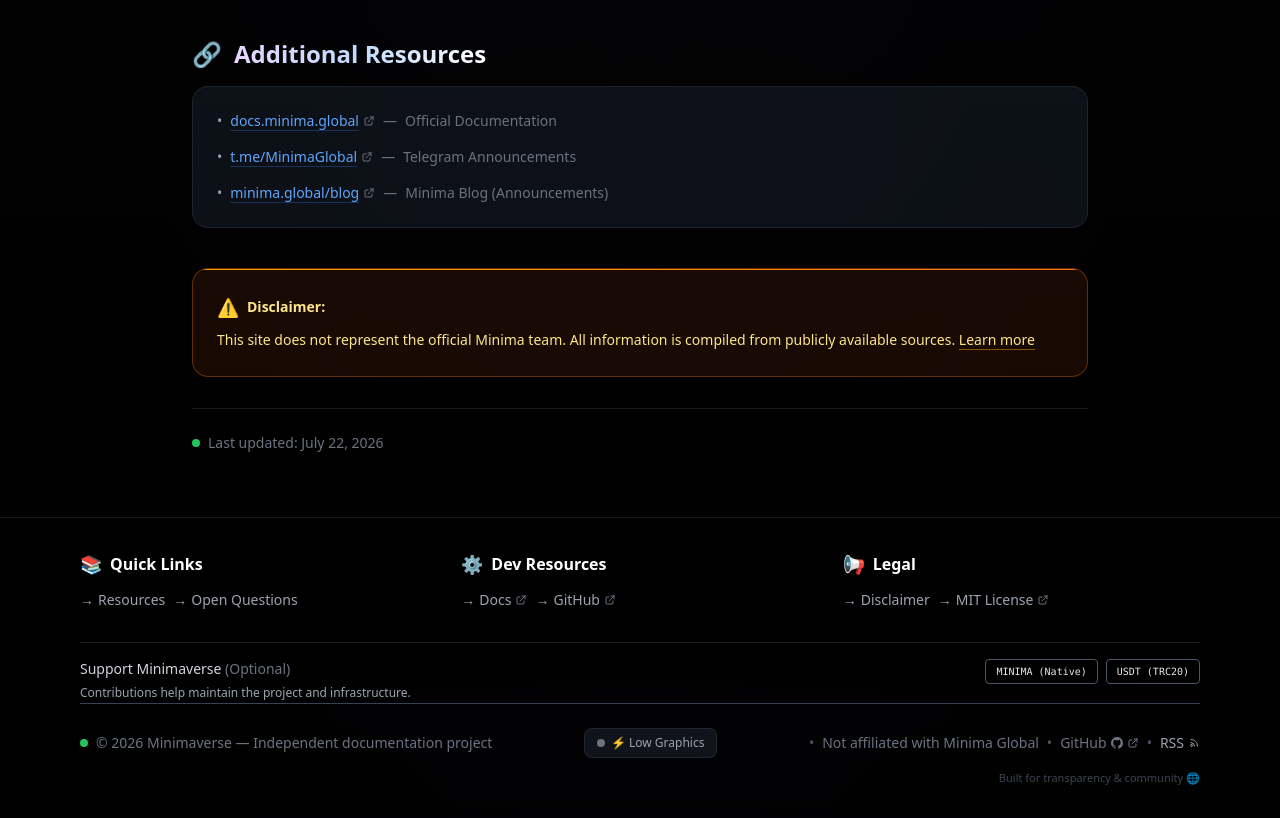
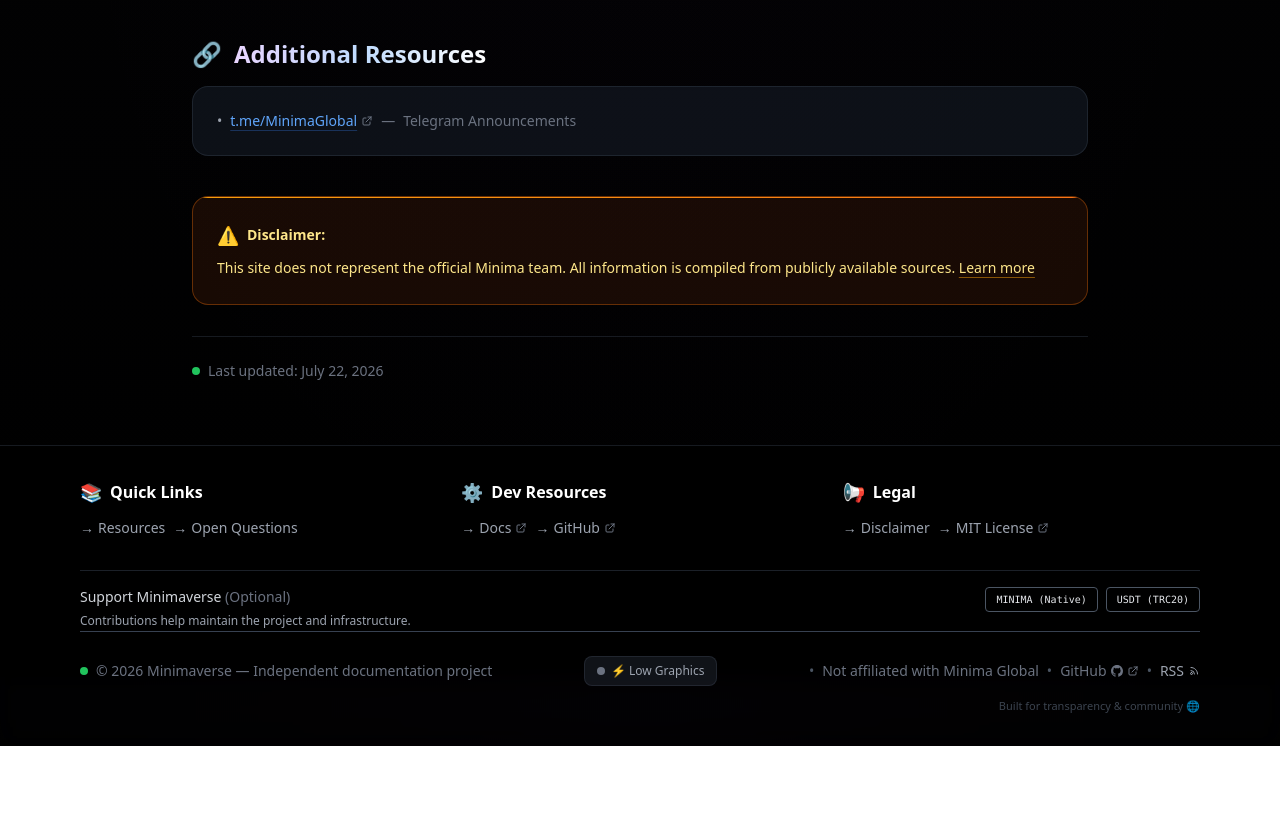
Before and after one commit to KuA1bo/minimaverse-site, a Next.js app: page /open-questions in a window 1280 px wide. Shown: the part 1723-2541 px from the top of the page. After the commit the page ends 2469 px from the top, so only its background shows below. Built offline with nearby package versions, Linux system fonts and the light colour scheme.

Commit message:
polish: remove duplicate links from additional resources

```diff
--- a/src/app/open-questions/page.tsx
+++ b/src/app/open-questions/page.tsx
@@ -309,17 +309,6 @@ export default function OpenQuestionsPage() {
               <li className="flex flex-col gap-1 md:flex-row md:items-center md:gap-2">
                 <span className="text-gray-400 hidden sm:inline">•</span>
                 <ExternalLink
-                  href="https://docs.minima.global"
-                  className="text-blue-400 hover:text-purple-400 underline decoration-blue-500/30 hover:decoration-purple-500/60 underline-offset-4 transition-all duration-300"
-                >
-                  docs.minima.global
-                </ExternalLink>
-                <span className="text-gray-500 text-xs md:text-sm hidden md:inline">—</span>
-                <span className="text-gray-500 text-xs md:text-sm">Official Documentation</span>
-              </li>
-              <li className="flex flex-col gap-1 md:flex-row md:items-center md:gap-2">
-                <span className="text-gray-400 hidden sm:inline">•</span>
-                <ExternalLink
                   href="https://t.me/MinimaGlobal"
                   className="text-blue-400 hover:text-purple-400 underline decoration-blue-500/30 hover:decoration-purple-500/60 underline-offset-4 transition-all duration-300"
                 >
@@ -327,17 +316,6 @@ export default function OpenQuestionsPage() {
                 </ExternalLink>
                 <span className="text-gray-500 text-xs md:text-sm hidden md:inline">—</span>
                 <span className="text-gray-500 text-xs md:text-sm">Telegram Announcements</span>
-              </li>
-              <li className="flex flex-col gap-1 md:flex-row md:items-center md:gap-2">
-                <span className="text-gray-400 hidden sm:inline">•</span>
-                <ExternalLink
-                  href="https://minima.global/blog"
-                  className="text-blue-400 hover:text-purple-400 underline decoration-blue-500/30 hover:decoration-purple-500/60 underline-offset-4 transition-all duration-300"
-                >
-                  minima.global/blog
-                </ExternalLink>
-                <span className="text-gray-500 text-xs md:text-sm hidden md:inline">—</span>
-                <span className="text-gray-500 text-xs md:text-sm">Minima Blog (Announcements)</span>
               </li>
             </ul>
           </div>
```
